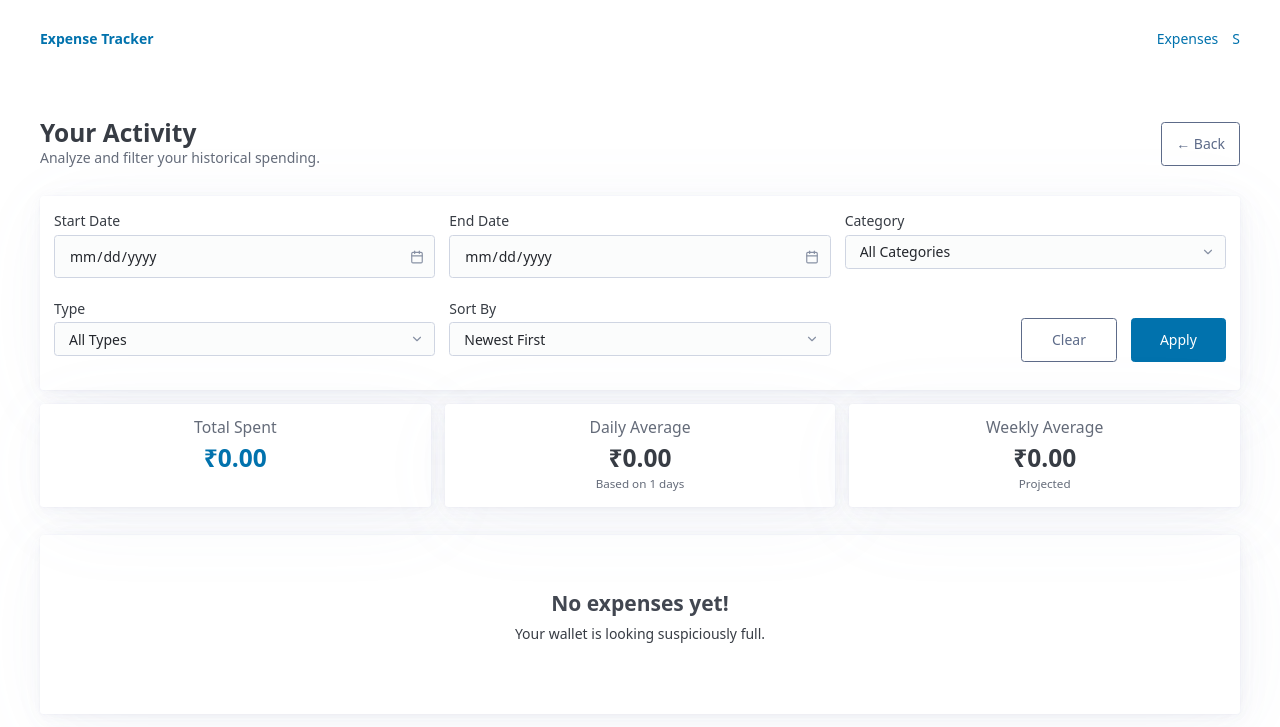
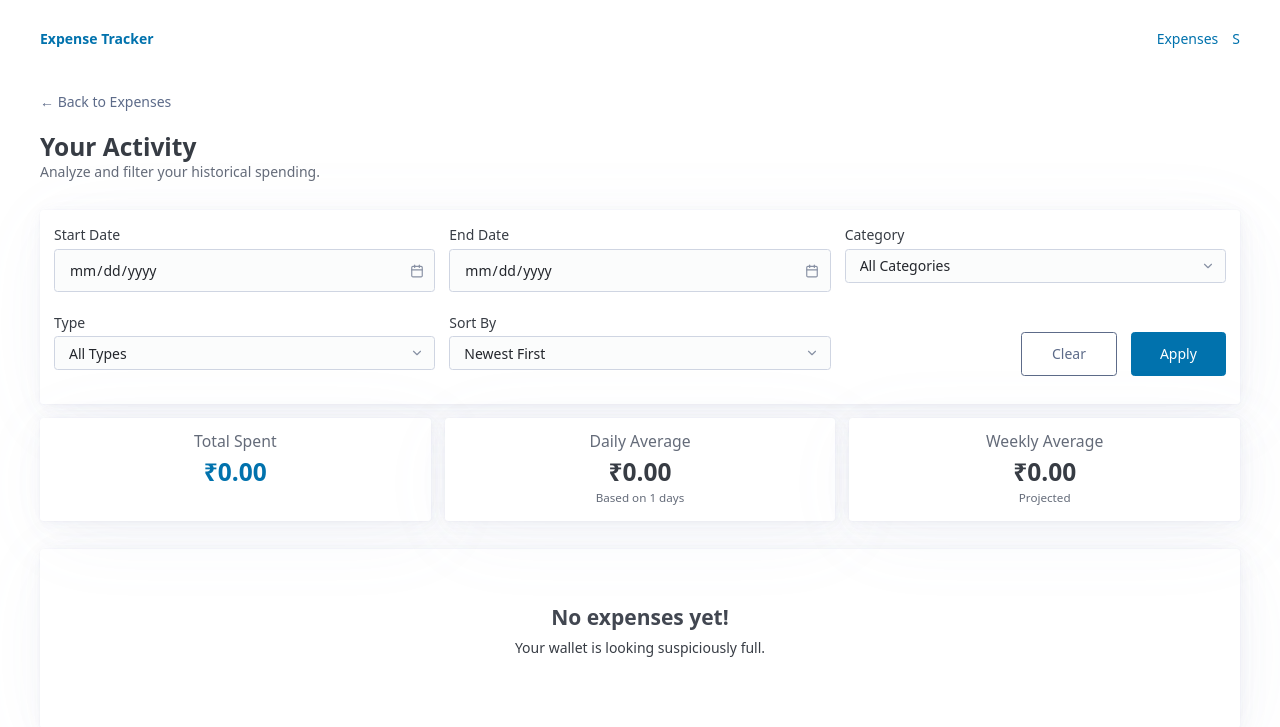
Before and after one commit to preetam-g/personal-tracker, a Django app: page /expenses/activity/ in a window 1280 px wide. Shown: the top 727 px of the page. Run offline with Django 5.2, Linux system fonts and the light colour scheme; the visitor is signed in with stand-in values (Sample User, id 1); data comes from the database, SQL or seed files in the repository; data that the repository does not hold is empty; some libraries are stand-ins or nearby versions.

Commit message:
refinements

```diff
--- a/DjangoProject/apps/accounts/templates/accounts/password_reset_email.html
+++ b/DjangoProject/apps/accounts/templates/accounts/password_reset_email.html
@@ -1,4 +1,4 @@
-You're receiving this email because you requested a password reset for your user account at {{ site_name }}.
+You're receiving this email because you requested a password reset for your user account at Expense Tracker ({{ site_name }}).
 
 Please go to the following page and choose a new password:
 {{ protocol }}://{{ domain }}{% url 'accounts:password_reset_confirm' uidb64=uid token=token %}
--- a/DjangoProject/apps/expenses/models.py
+++ b/DjangoProject/apps/expenses/models.py
@@ -38,7 +38,7 @@ class Expense(models.Model):
 
         ordering = ['-date']
         indexes = [
-            models.Index(fields=['date']),
+            models.Index(fields=['user', '-date']),
         ]
 
     def __str__(self):
--- a/DjangoProject/apps/expenses/templates/expenses/history.html
+++ b/DjangoProject/apps/expenses/templates/expenses/history.html
@@ -1,18 +1,18 @@
 {% extends "base.html" %}
 
 {% block content %}
-<div style="margin-top: 2rem; margin-bottom: 2rem; display: flex; justify-content: space-between; align-items: center;">
-    <div>
+<div style="margin-bottom: 1.5rem;">
+    <a href="{% url 'expenses:home' %}" class="secondary" style="text-decoration: none;">
+        &larr; Back to Expenses
+    </a>
+</div>
+
+<header style="margin-bottom: 2rem;">
+    <hgroup style="margin-bottom: 0;">
         <h2 style="margin-bottom: 0;">Your Activity</h2>
         <p style="color: var(--pico-muted-color); margin-bottom: 0;">Analyze and filter your historical spending.</p>
-    </div>
-
-    <div>
-        <a href="{% url 'expenses:home' %}" role="button" class="secondary outline" style="margin-bottom: 0;">
-            &larr; Back
-        </a>
-    </div>
-</div>
+    </hgroup>
+</header>
 
 <article>
     <form method="GET" action="{% url 'expenses:summary' %}" id="filter-form">
```
Also changed, not shown: DjangoProject/apps/expenses/templates/expenses/dashboard.html (+28 -10 lines).
